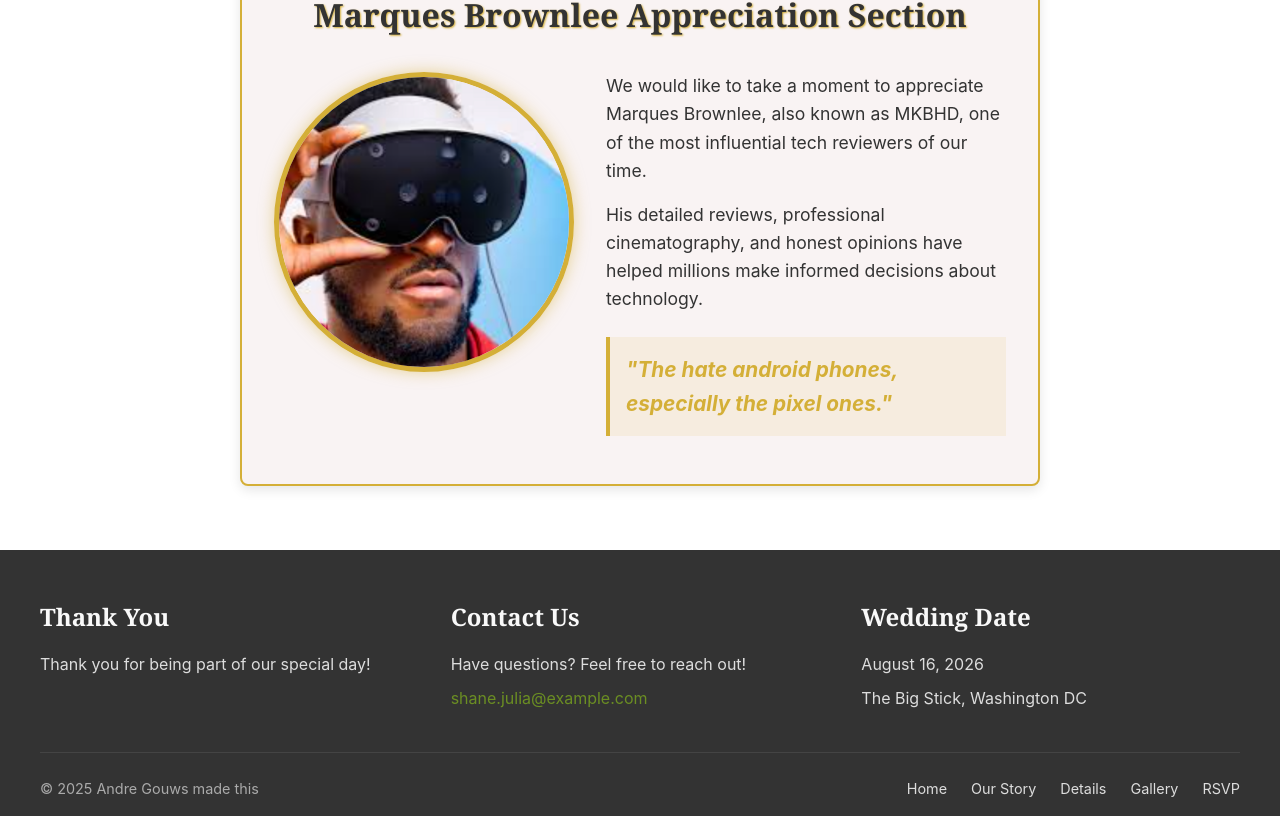
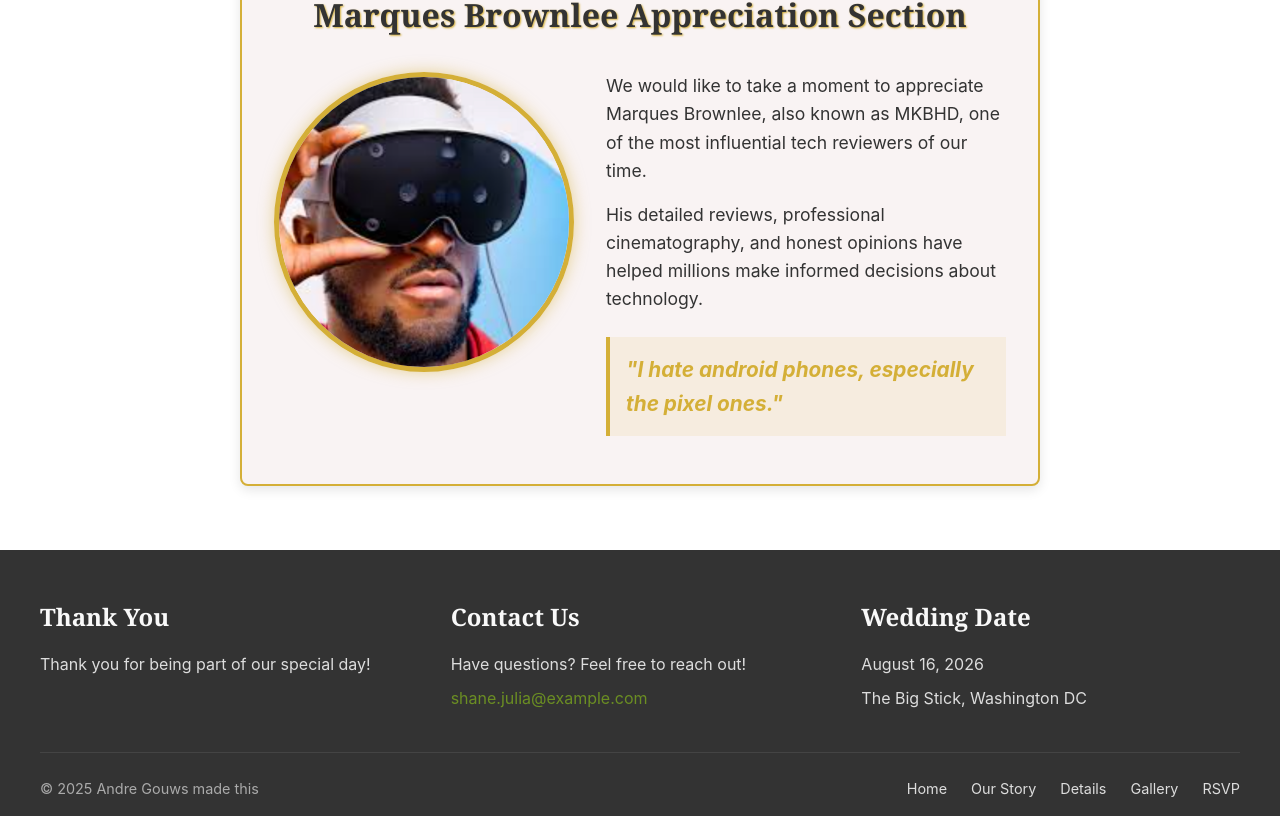
Before and after one commit to ProbeIke/weddingwebsite, a React (Create React App) app: page / in a window 1280 px wide. Shown: the part 8264-9080 px from the top of the page. Built offline with nearby package versions, Linux system fonts and the light colour scheme.

Commit message:
Updated sentence

```diff
--- a/src/components/MarquesSection.tsx
+++ b/src/components/MarquesSection.tsx
@@ -60,7 +60,7 @@
               have helped millions make informed decisions about technology.
             </p>
             <p className="marques-quote">
-              "The hate android phones, especially the pixel ones."
+              "I hate android phones, especially the pixel ones."
             </p>
           </div>
         </div>
```
